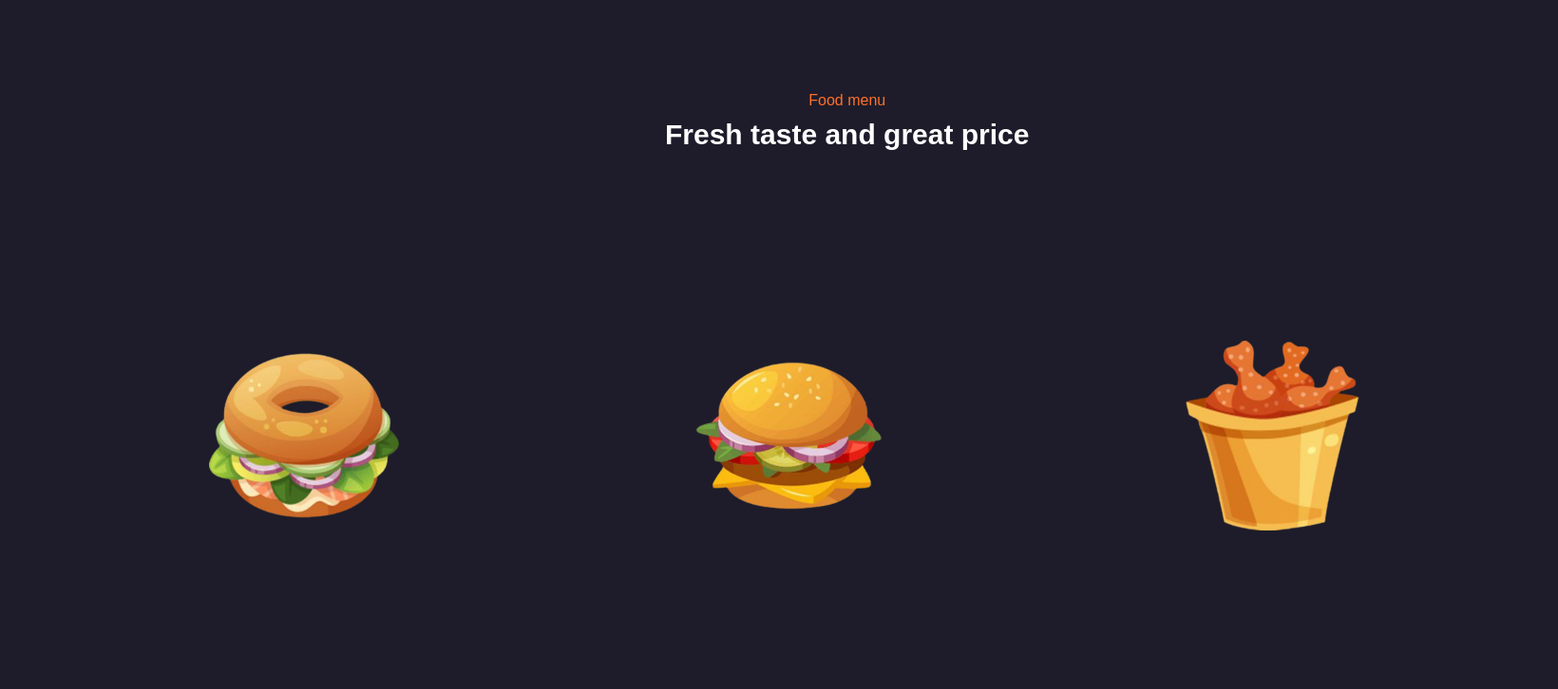
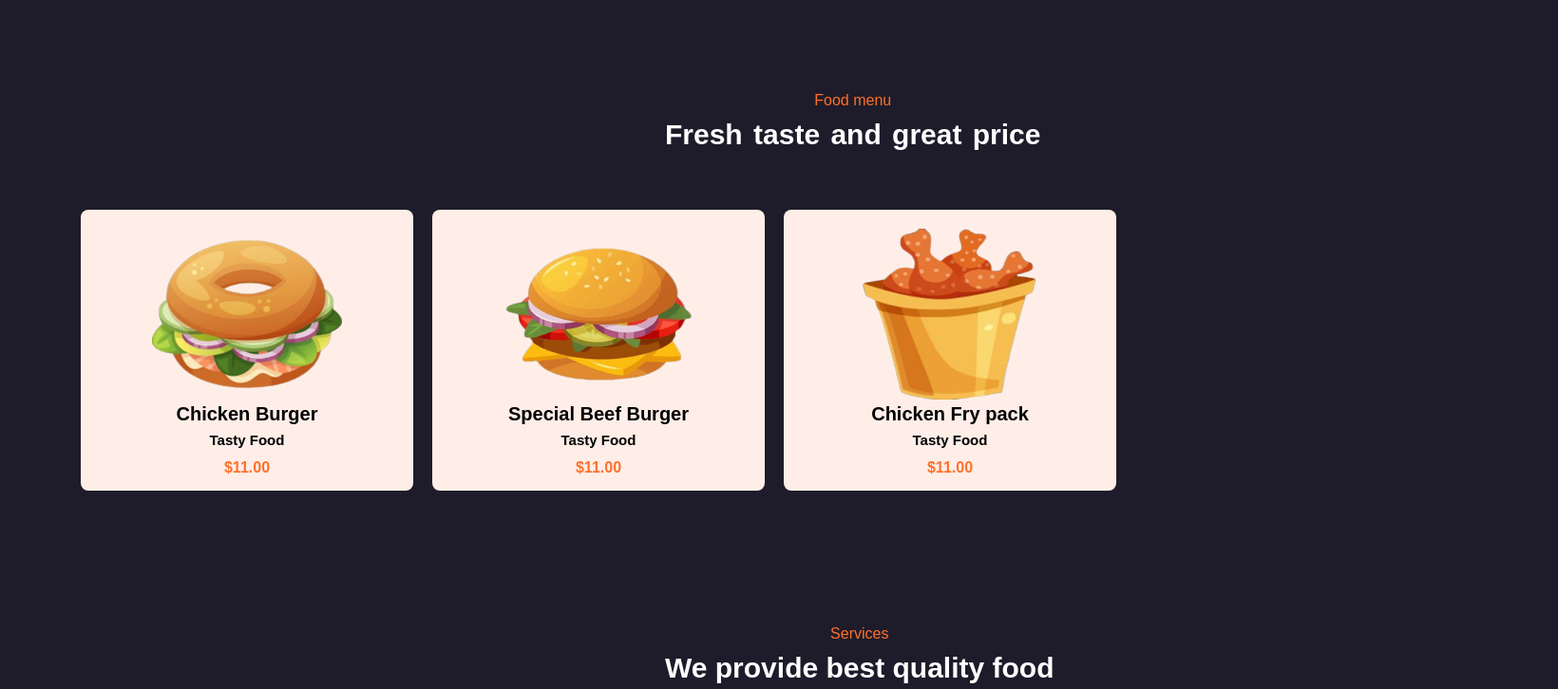
Before and after one commit to Flashlearner1/Food-Company, a plain HTML site: page index.html in a window 1280 px wide. Shown: the part 1322-2048 px from the top of the page at 95% size, 1640 px wide, since content can reach past the window. Drawn offline with Linux system fonts and the light colour scheme.

Commit message:
FOOD LANDING PAGE

```diff
--- a/index.html
+++ b/index.html
@@ -71,18 +71,33 @@
         </div>
 
         <div class="snack">
-            <div class="snack">
-                <img src="snack_1-removebg-preview.png">
+            <div class="snack-container">
+                <div class="snack-img">
+                    <img src="snack_1-removebg-preview.png">
+                </div>
+                <h2>Chicken Burger</h2>
+                <h3>Tasty Food</h3>
+                <span>$11.00</span>
             </div>
 
-            <div class="snack">
-                <img src="snack_2-removebg-preview.png">
+            <div class="snack-container">
+                <div class="snack-img">
+                    <img src="snack_2-removebg-preview.png">
+                </div>
+                <h2>Special Beef Burger</h2>
+                <h3>Tasty Food</h3>
+                <span>$11.00</span>
             </div>
 
-            <div class="snack">
-                <img src="snack_3-removebg-preview.png">
+            <div class="snack-container">
+                <div class="snack-img">
+                    <img src="snack_3-removebg-preview.png">
+                </div>
+                <h2>Chicken Fry pack</h2>
+                <h3>Tasty Food</h3>
+                <span>$11.00</span>
             </div>
-        </div>
+            </div>
     </section>
 
 <!-------------Services Section Starts here------------->
--- a/style.css
+++ b/style.css
@@ -136,17 +136,41 @@ header ul a:hover{
     color: #fff;
     font-weight: 600;
     font-size: 30px;
+    word-spacing: 3px;
 }
-
-.snack {
+.snack-img img{
+    width: 200px;
+    height: 180px;
+}
+.snack{
     display: flex;
     align-items: center;
-    justify-content: space-between;
-    padding: 100px 200px 100px 110px;
+    justify-content: center;
+    height: 400px;
 }
-.snack img{
-    width: 200px;
-    height: auto;
+.snack-container {
+    display: inline-block;
+    align-items: center;
+    justify-content: center;
+    text-align: center;
+    background: #feeee7;
+    margin: 20px 20px 0px 0px;
+    padding: 20px 75px 15px 75px;
+    border-radius: 8px;
+}
+.snack-container h2{
+    font-size: 20px;
+    line-height: 10px;
+    padding-top: 10px;
+}
+.snack-container h3{
+    font-size: 15px;
+    line-height: 40px;
+    padding-top: 3px;
+}
+.snack-container span{
+    color: #ff702a;
+    font-weight: 600;
 }
 
 /* Service section styling*/
@@ -154,7 +178,7 @@ header ul a:hover{
     display: inline-block;
     align-items: center;
     justify-content: center;
-    padding: 0px 0px 0px 700px;
+    padding: 100px 0px 0px 700px;
 }
 .S-text span{
     color: #ff702a;
@@ -190,6 +214,9 @@ header ul a:hover{
 }
 .pick p{
     color: #fff;
+}
+.pick{
+    margin-top: -70px;
 }
 
 /* Motto styling*/
@@ -230,7 +257,6 @@ header ul a:hover{
     width: 50px;
     left: 0;
     bottom: -8px;
-    background: var(--main-color);
 }
 
 .Menu-links ul li a{
```
